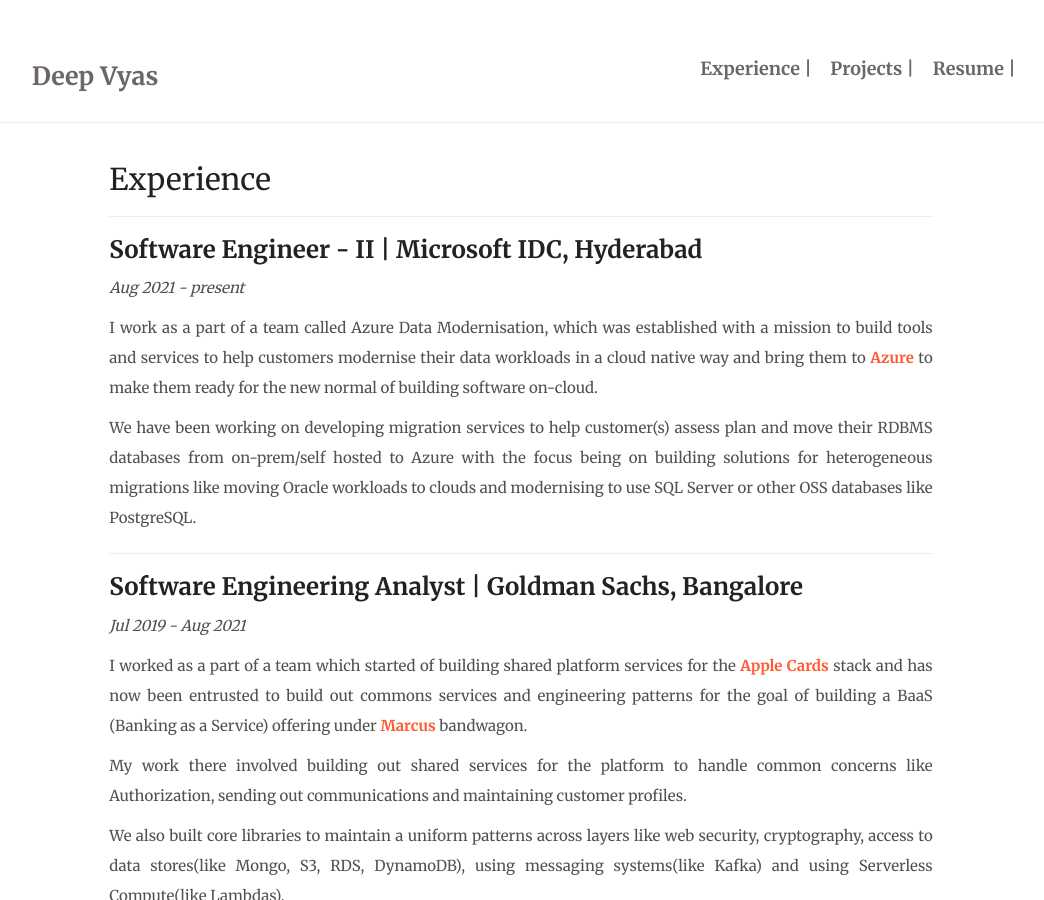
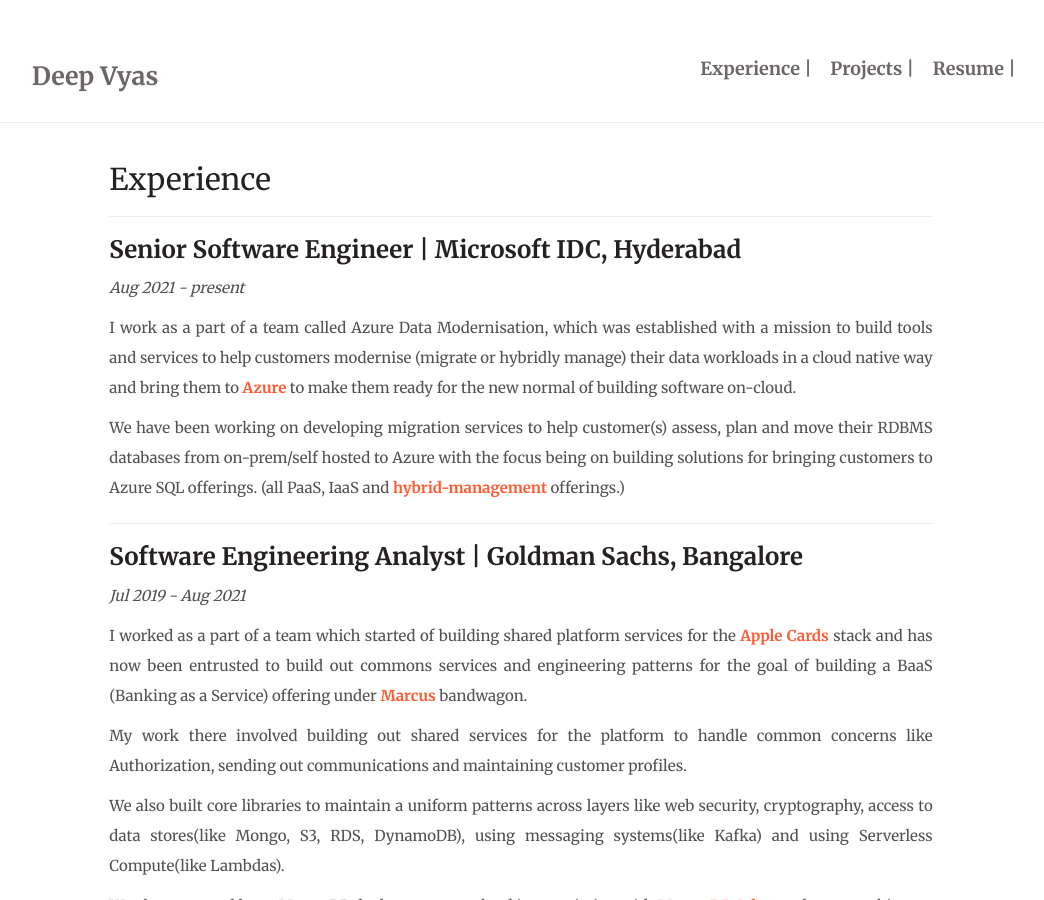
Before and after one commit to deepvyas/deepvyas.github.io, a Jekyll site: the page built from experience.md, in a window 1280 px wide and 900 px high. Shown: the whole window, without its empty margins (119-1163 px from the left). Built offline with Jekyll 4.4.1, drawn with Linux system fonts in a browser that asks for light colours; nearby versions of some CDN libraries.

Commit message:
update resume and reword stuff in experience

```diff
--- a/experience.md
+++ b/experience.md
@@ -6,13 +6,13 @@ layout : default
 ---
 
 
-### **Software Engineer - II | Microsoft IDC, Hyderabad**
+### **Senior Software Engineer | Microsoft IDC, Hyderabad**
 
 *Aug 2021 - present*
 
-I work as a part of a team called Azure Data Modernisation, which was established with a mission to build tools and services to help customers modernise their data workloads in a cloud native way and bring them to [Azure](https://azure.microsoft.com/en-in/product-categories/databases/) to make them ready for the new normal of building software on-cloud.
+I work as a part of a team called Azure Data Modernisation, which was established with a mission to build tools and services to help customers modernise (migrate or hybridly manage) their data workloads in a cloud native way and bring them to [Azure](https://azure.microsoft.com/en-in/product-categories/databases/) to make them ready for the new normal of building software on-cloud.
 
-We have been working on developing migration services to help customer(s) assess plan and move their RDBMS databases from on-prem/self hosted to Azure with the focus being on building solutions for heterogeneous migrations like moving Oracle workloads to clouds and modernising to use SQL Server or other OSS databases like PostgreSQL.
+We have been working on developing migration services to help customer(s) assess, plan and move their RDBMS databases from on-prem/self hosted to Azure with the focus being on building solutions for bringing customers to Azure SQL offerings. (all PaaS, IaaS and [hybrid-management](https://learn.microsoft.com/en-us/sql/sql-server/azure-arc/connect?view=sql-server-ver16&tabs=windows) offerings.)
 
 ---
 
```
Also changed, not shown: 1 other file.
